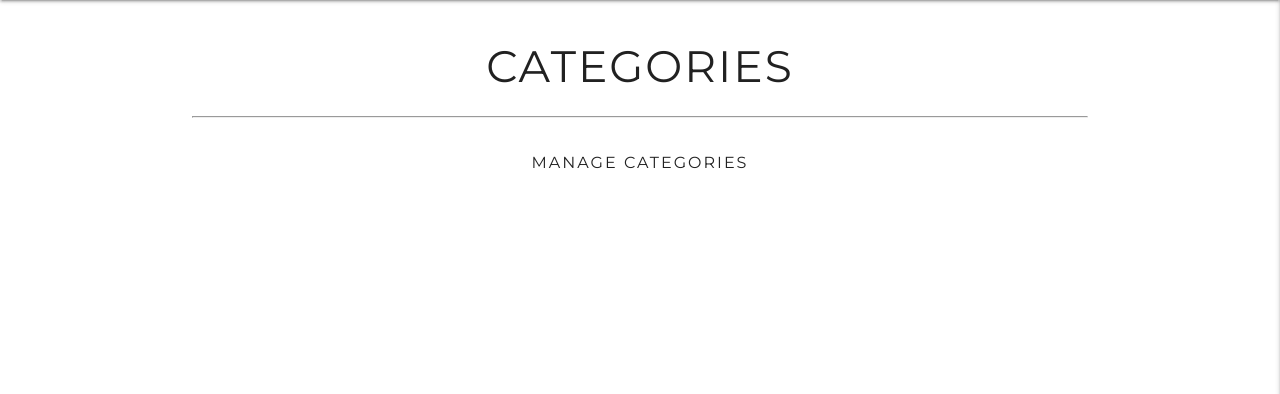
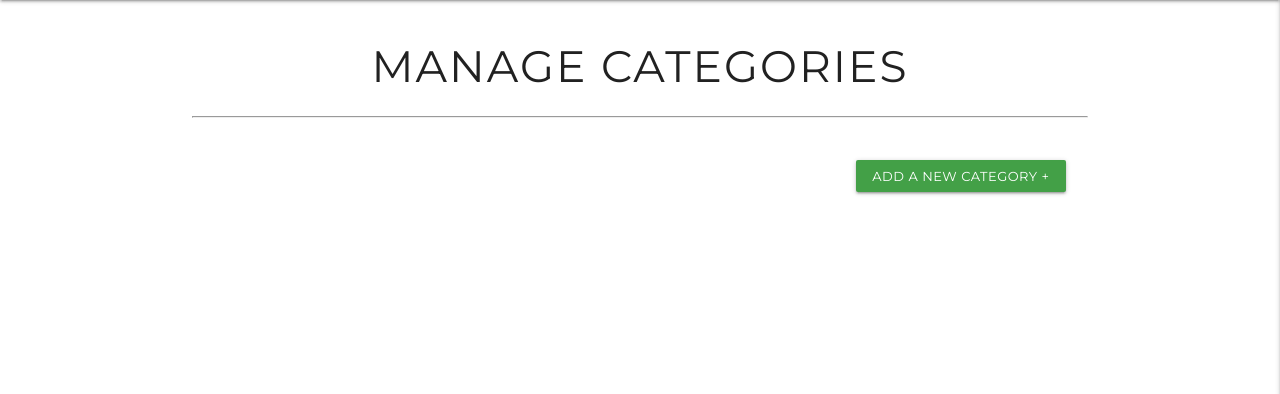
Before and after one commit to natashaclerkin/bia-MS3, a Flask app: page /categories in a window 1280 px wide. Shown: the part 64-458 px from the top of the page. Run offline with Flask 2, Linux system fonts and the light colour scheme; data that the repository does not hold is empty; some libraries are stand-ins or nearby versions.

Commit message:
Add the Add Category option to db

```diff
--- a/app.py
+++ b/app.py
@@ -187,6 +187,21 @@ def categories():
     return render_template("categories.html", categories=categories)
 
 
+# add categories
+@app.route("/add_category", methods=["GET", "POST"])
+def add_category():
+    if request.method == "POST":
+        # Add category to db
+        category = {
+            "category_name": request.form.get("category_name")
+        }
+        mongo.db.categories.insert_one(category)
+        flash("New category has been succesfully added")
+        return redirect(url_for("categories"))
+
+    return render_template("add_category.html")
+
+
 # run application
 if __name__ == "__main__":
     app.run(host=os.environ.get("IP"),
--- a/templates/categories.html
+++ b/templates/categories.html
@@ -2,12 +2,21 @@
 {% block content %}
 
 <div class="row">
-    <h1 class="center-align">CATEGORIES</h1>
+    <h1 class="center-align">Manage Categories</h1>
         <hr class="blackline">
 </div>
 
+<!-- Add a new category -->
+<div class="row">
+    <div class="col s12">
+        <div class="col right">
+            <a class="btn-small #43a047 green darken-1"
+                    href="{{ url_for('add_category') }}">Add a new category +</a>
+        </div>
+        </div>
+        </div>
 
-    <h3 class="center-align">Manage Categories</h3>
+
 
     <div class="row">
         {% for category in categories %}
```
Also changed, not shown: templates/add_category.html (added, +34 -0 lines).
